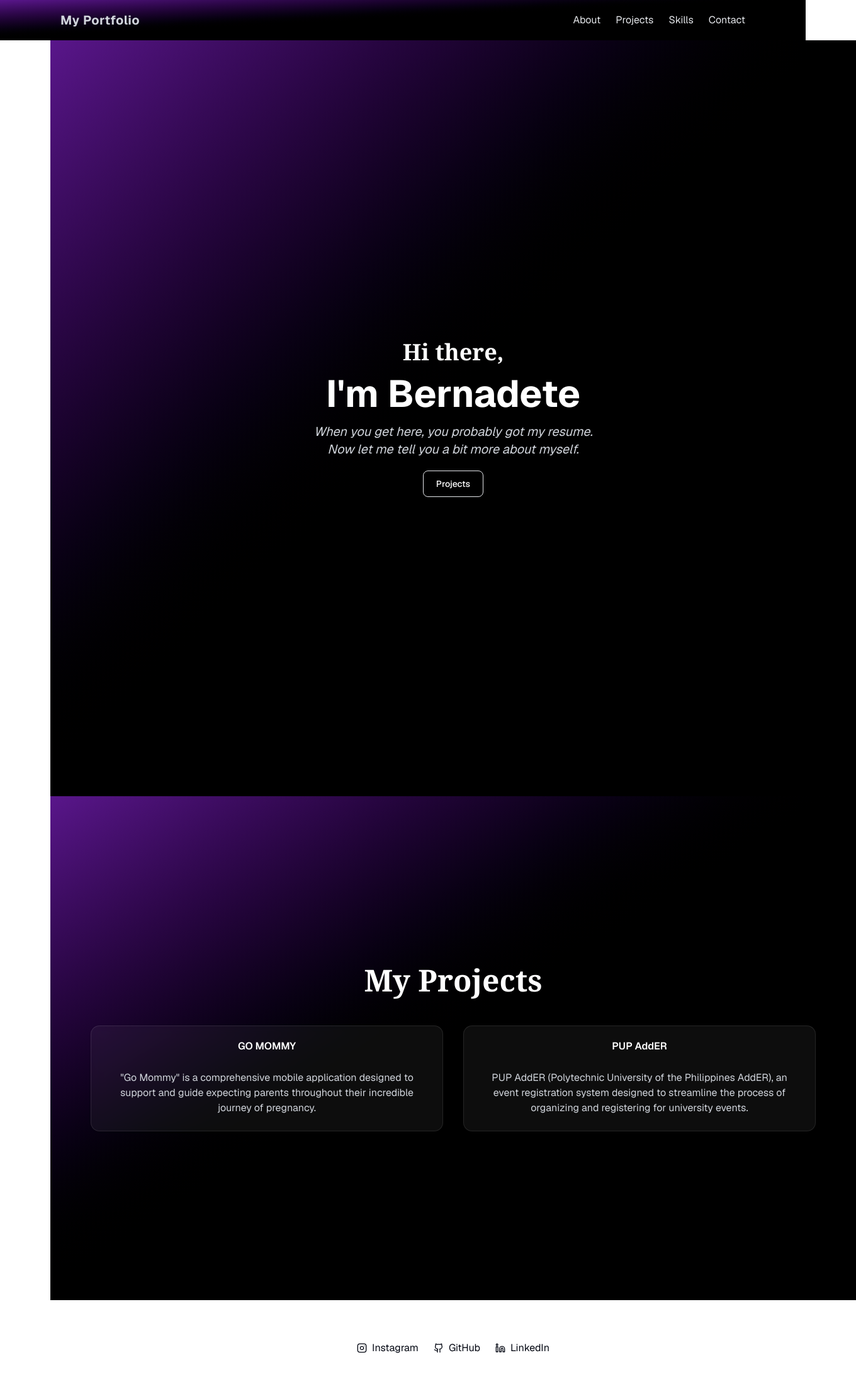
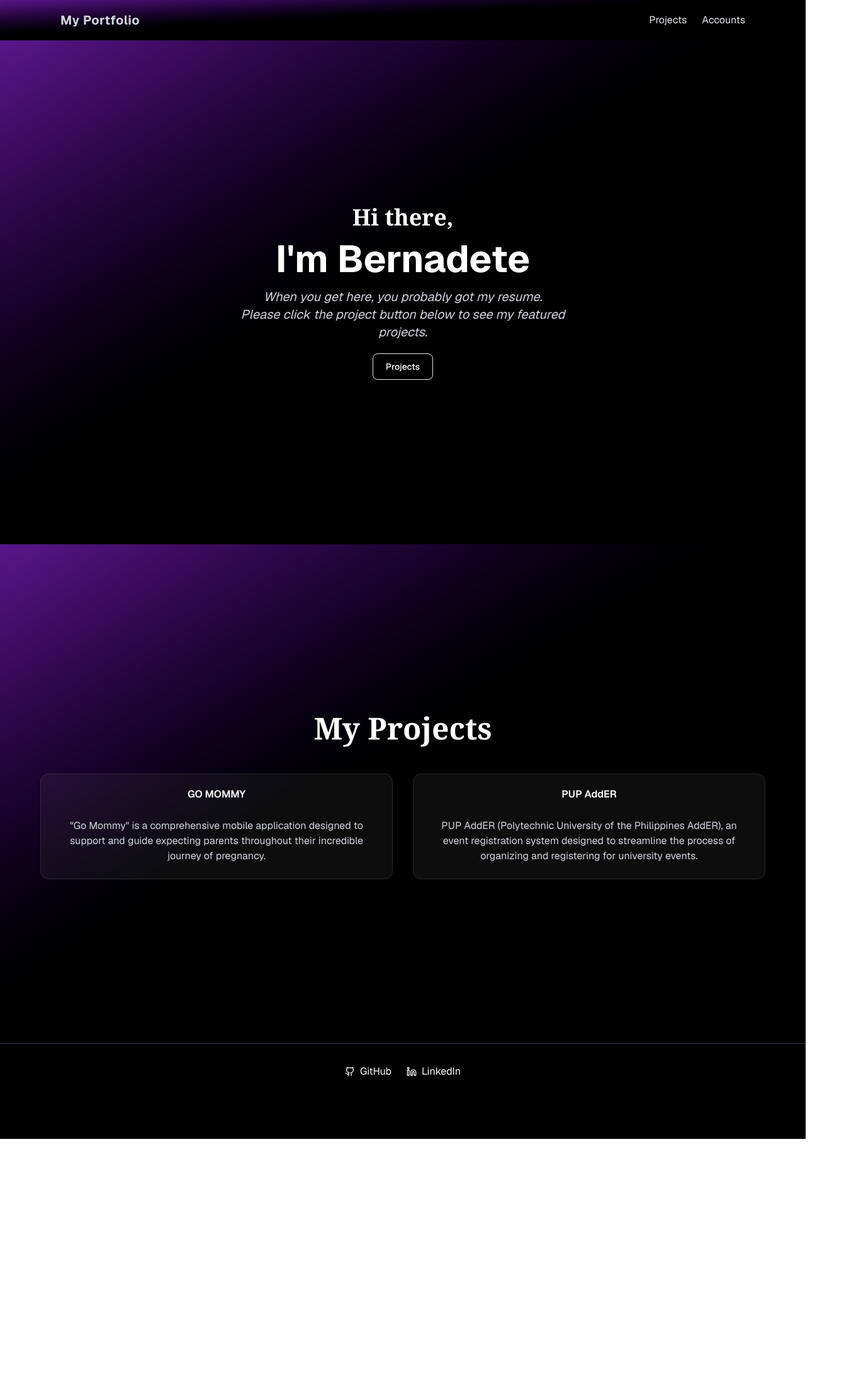
Before and after one commit to MariaBernadeteBaroto/myPortfolio, a Next.js app: page / in a window 1280 px wide. Shown: the top 2186 px of the page at 63% size, 1360 px wide, since content can reach past the window. After the commit the page ends 1808 px from the top, so only its background shows below. Built offline with nearby package versions, Linux system fonts and the light colour scheme.

Commit message:
fixed all issues concerning styles

```diff
--- a/src/app/page.tsx
+++ b/src/app/page.tsx
@@ -11,7 +11,7 @@ import { Instagram, Github, Linkedin } from 'lucide-react'
 export default function Home() {
    const [menuOpen, setMenuOpen] = useState(false)
   return (
-    <div  className="font-sans grid grid-rows-[auto_1fr_auto] min-h-screen gap-8 px-8 pb-20 sm:px-20">
+    <div  className="w-full bg-black font-sans grid grid-rows-[auto_1fr_auto] min-h-screen gap-8 pb-20  overflow-x-hidden">
       <Navbar onToggle={setMenuOpen} />
 
       <main  className={`row-start-1 transition-all duration-300 ease-in-out pt-16 w-full ${
@@ -32,16 +32,8 @@ export default function Home() {
 
 
 
-
-
-      {/* Footer */}
-      <footer className="row-start-3 flex gap-[24px] flex-wrap items-center justify-center">
-        <a className="flex items-center gap-2 hover:underline hover:underline-offset-4"
-          href="https://www.instagram.com/bernapooh/"
-          target="_blank" rel="noopener noreferrer">
-          <Instagram size={16} />
-          Instagram
-        </a>
+      <div className="bg-black text-white py-8 border-t border-gray-700 -mt-10 -mb-20 ">
+      <footer id="accounts" className="row-start-3 flex flex-wrap gap-6 items-center justify-center">
         <a className="flex items-center gap-2 hover:underline hover:underline-offset-4"
           href="https://github.com/MariaBernadeteBaroto"
           target="_blank" rel="noopener noreferrer">
@@ -55,6 +47,7 @@ export default function Home() {
           LinkedIn
         </a>
       </footer>
+    </div>
 
     </div>
   );
--- a/src/components/ProjectMenu.tsx
+++ b/src/components/ProjectMenu.tsx
@@ -24,7 +24,7 @@ export default function ProjectMenu() {
   ]
 
   return (
-  <div className="min-h-screen w-screen bg-gradient-to-br from-purple-900 via-black to-black text-white px-6 py-12 flex items-center justify-center">
+  <div className="min-h-screen w-full bg-gradient-to-br from-purple-900 via-black to-black text-white flex items-center justify-center px-4 sm:px-6 py-12">
     <div className="text-center">
       <h1 className="text-3xl md:text-5xl font-bold mb-12 font-serif">My Projects</h1>
 
@@ -44,7 +44,7 @@ export default function ProjectMenu() {
                 </CardContent>
               </Card>
             </DialogTrigger>
-            <DialogContent className="bg-black border-purple-500 text-white">
+            <DialogContent className="bg-black border-purple-500 text-white max-h-[90vh] overflow-y-auto">
               <DialogHeader>
                 <DialogTitle>{project.title}</DialogTitle>
               </DialogHeader>
@@ -65,6 +65,7 @@ export default function ProjectMenu() {
                 </div>
               )}
             </DialogContent>
+
           </Dialog>
         ))}
       </div>
--- a/src/components/homePage.tsx
+++ b/src/components/homePage.tsx
@@ -4,16 +4,16 @@ import { Button } from "@/components/ui/button"
 
 export default function HomePage() {
   return (
-    <div className="min-h-screen bg-gradient-to-br from-purple-900 via-black to-black text-white w-screen">
-      <div className="flex flex-col items-center justify-center min-h-300 w-full text-center">
+    <div className="min-h-screen w-full bg-gradient-to-br from-purple-900 via-black to-black text-white ">
+      <div className="flex flex-col items-center justify-center min-h-screen w-full text-center">
         <div className="justify-left">
-        <h1 className="text-2xl md:text-4xl font-bold mb-4 font-serif">Hi there,</h1>
-        <h2 className="text-4xl md:text-6xl font-bold mb-4 font-sans">I'm Bernadete</h2>
+        <h1 className="text-1xl md:text-4xl font-bold mb-4 font-serif">Hi there,</h1>
+        <h2 className="text-3xl md:text-6xl font-bold mb-4 font-sans">I'm Bernadete</h2>
         </div>
-        <p className="text-lg md:text-xl text-gray-300 max-w-xl italic">
+        <p className="text-sm md:text-xl text-gray-300 max-w-xl italic">
           When you get here, you probably got my resume.
           <br />
-          Now let me tell you a bit more about myself.
+          Please click the project button below to see my featured projects.
         </p>
 
         <a href="#projects">
--- a/src/components/navBar.tsx
+++ b/src/components/navBar.tsx
@@ -2,6 +2,7 @@
 
 import { useState } from 'react'
 import { Menu, X } from 'lucide-react'
+import Link from 'next/link'
 
 export default function Navbar({ onToggle }: { onToggle: (isOpen: boolean) => void }) {
   const [isOpen, setIsOpen] = useState(false)
@@ -15,17 +16,17 @@ export default function Navbar({ onToggle }: { onToggle: (isOpen: boolean) => vo
   return (
     <nav className="w-full bg-gradient-to-tl from-black via-black to-purple-900 z-50 fixed top-0 left-0">
       <div className="max-w-6xl mx-auto px-4 sm:px-6 lg:px-8 flex justify-between items-center h-16">
-        <div className="text-xl font-bold tracking-wide text-gray-300">My Portfolio</div>
+        <div className="text-xl font-bold tracking-wide text-gray-300">
+          <a href="/" className="hover:text-yellow-500 transition">My Portfolio</a>
+        </div>
         <div className="md:hidden">
           <button onClick={toggleMenu} className="text-white hover:text-purple-500 transition">
             {isOpen ? <X className="w-6 h-6" /> : <Menu className="w-6 h-6" />}
           </button>
         </div>
         <div className="hidden md:flex space-x-6 text-gray-200">
-          <a href="#about" className="hover:text-purple-500 transition">About</a>
           <a href="#projects" className="hover:text-purple-500 transition">Projects</a>
-          <a href="#skills" className="hover:text-purple-500 transition">Skills</a>
-          <a href="#contact" className="hover:text-purple-500 transition">Contact</a>
+          <a href="#accounts" className="hover:text-purple-500 transition">Accounts</a>
         </div>
       </div>
 
@@ -35,10 +36,8 @@ export default function Navbar({ onToggle }: { onToggle: (isOpen: boolean) => vo
             isOpen ? 'max-h-60 py-4 px-4' : 'max-h-0 py-0 px-4'
         }`}
         >
-        <a href="#about" className="block hover:text-purple-500" onClick={toggleMenu}>About</a>
         <a href="#projects" className="block hover:text-purple-500" onClick={toggleMenu}>Projects</a>
-        <a href="#skills" className="block hover:text-purple-500" onClick={toggleMenu}>Skills</a>
-        <a href="#contact" className="block hover:text-purple-500" onClick={toggleMenu}>Contact</a>
+        <a href="#accounts" className="block hover:text-purple-500" onClick={toggleMenu}>Accounts</a>
         </div>
     </nav>
   )
```
